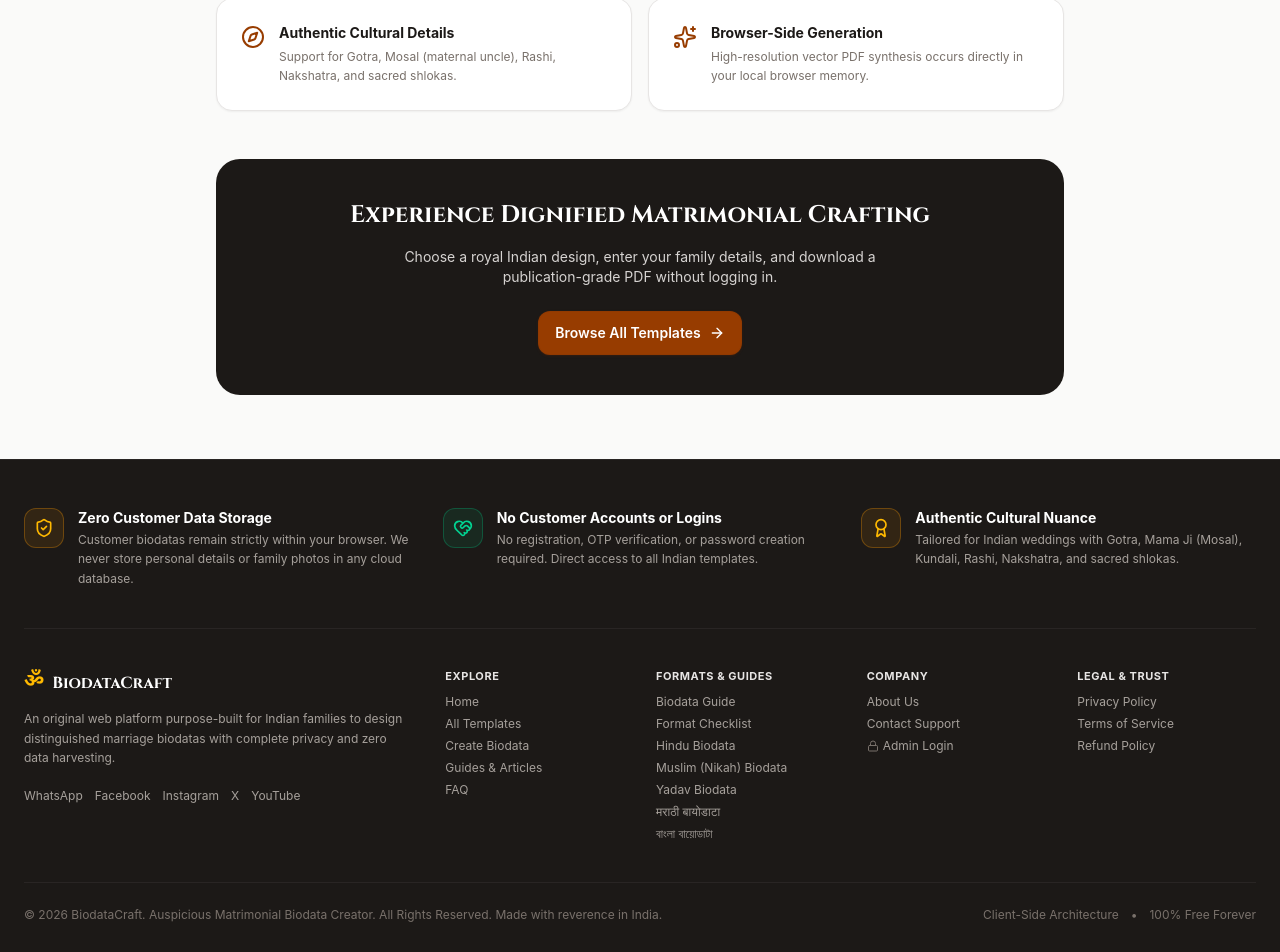
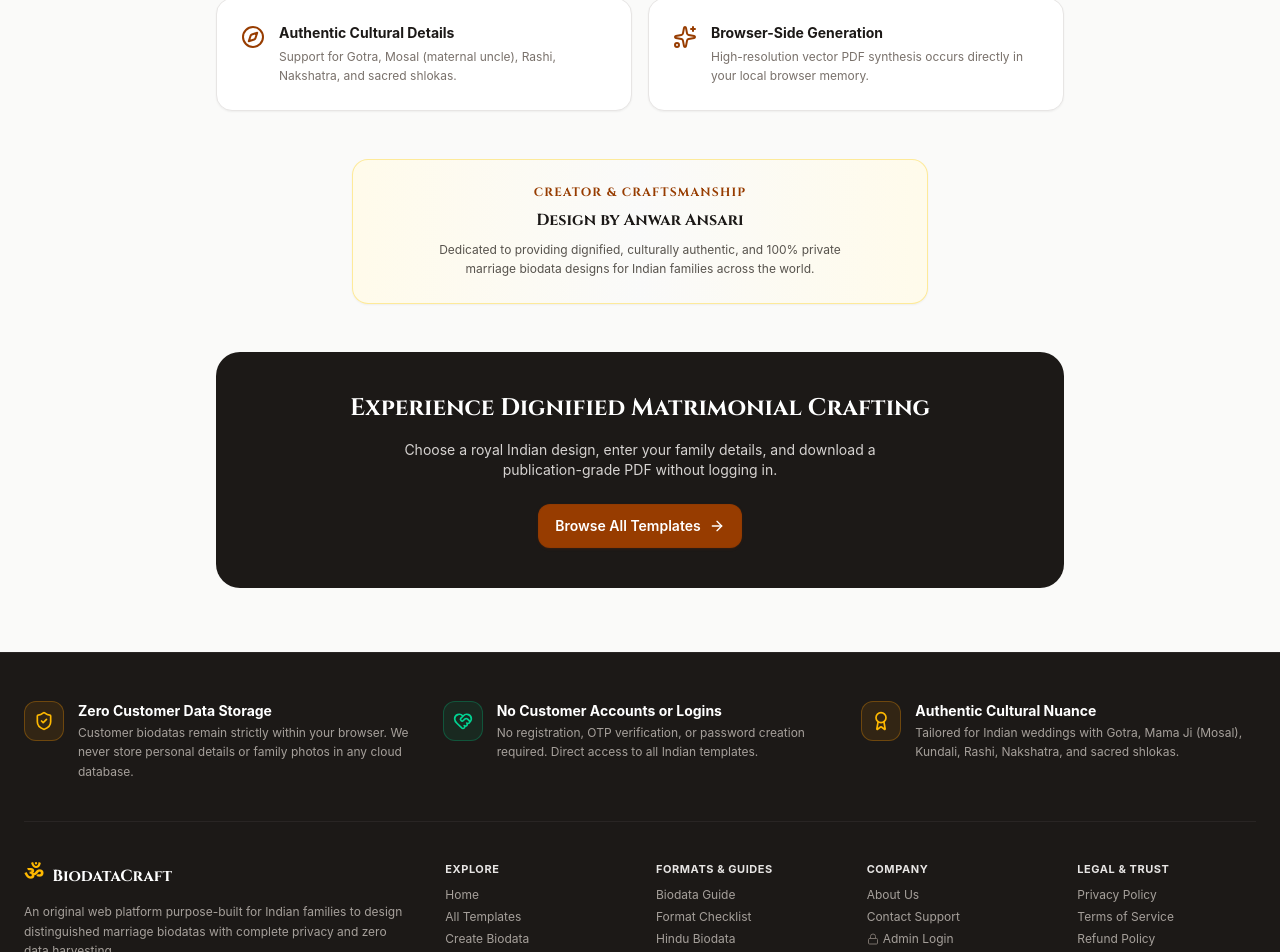
Before and after one commit to safalta212-cmyk/BiodataCraft, a React (Vite) app: page /about in a window 1280 px wide. Shown: the part 909-1861 px from the top of the page. Built offline with nearby package versions, Linux system fonts and the light colour scheme; no server answers; a web font is replaced by a local one.

Commit message:
style: add designer attribution to footer and about page
Updated the application footer and About page to include professional design credit for Anwar Ansari, improving branding and recognition across the site.

```diff
--- a/src/components/footer/Footer.tsx
+++ b/src/components/footer/Footer.tsx
@@ -147,10 +147,12 @@ export const Footer: React.FC<FooterProps> = ({ language }) => {
           <div>
             © {new Date().getFullYear()} BiodataCraft. All rights reserved. Designed with cultural reverence for Indian families.
           </div>
-          <div className="flex items-center gap-4">
+          <div className="flex flex-wrap items-center justify-center sm:justify-end gap-3">
             <span>Client-Side Architecture</span>
             <span>•</span>
             <span>Made with Respect for Privacy</span>
+            <span>•</span>
+            <span className="text-amber-400 font-medium">Design by Anwar Ansari</span>
           </div>
         </div>
       </div>
--- a/src/components/layout/Footer.tsx
+++ b/src/components/layout/Footer.tsx
@@ -230,10 +230,12 @@ export const Footer: React.FC = () => {
           <div>
             {settings.footerText || `© ${new Date().getFullYear()} ${settings.siteName || 'BiodataCraft'}. All rights reserved.`}
           </div>
-          <div className="flex items-center gap-3">
+          <div className="flex flex-wrap items-center justify-center sm:justify-end gap-3">
             <span>Client-Side Architecture</span>
             <span>•</span>
             <span>100% Free Forever</span>
+            <span>•</span>
+            <span className="text-amber-400 font-medium">Design by Anwar Ansari</span>
           </div>
         </div>
       </div>
--- a/src/pages/AboutPage.tsx
+++ b/src/pages/AboutPage.tsx
@@ -114,6 +114,19 @@ export const AboutPage: React.FC = () => {
           </div>
         </div>
 
+        {/* Designer Attribution Card */}
+        <div className="bg-gradient-to-r from-amber-50 via-stone-50 to-amber-50 border border-amber-200/80 rounded-2xl p-6 text-center max-w-xl mx-auto shadow-xs space-y-2">
+          <p className="text-xs uppercase tracking-widest font-bold text-amber-800 font-cinzel">
+            Creator & Craftsmanship
+          </p>
+          <h3 className="text-base font-bold text-stone-900 font-cinzel">
+            Design by Anwar Ansari
+          </h3>
+          <p className="text-xs text-stone-600 leading-relaxed max-w-md mx-auto">
+            Dedicated to providing dignified, culturally authentic, and 100% private marriage biodata designs for Indian families across the world.
+          </p>
+        </div>
+
         {/* CTA Banner */}
         <div className="bg-stone-900 text-white rounded-3xl p-8 sm:p-10 text-center space-y-4">
           <h2 className="text-2xl font-bold font-cinzel">
--- a/src/services/adminService.ts
+++ b/src/services/adminService.ts
@@ -93,7 +93,7 @@ const defaultSiteSettings: SiteSettings = {
     monetizationLevel: 'standard'
   },
   footerText:
-    '© 2026 BiodataCraft. Auspicious Matrimonial Biodata Creator. All Rights Reserved. Made with reverence in India.',
+    '© 2026 BiodataCraft. Auspicious Matrimonial Biodata Creator. All Rights Reserved. Design by Anwar Ansari.',
   announcementText: '✨ New Festival Special Templates Added! 100% Free Forever with Zero Registration.',
   announcementActive: true,
   maintenanceMode: false
```
